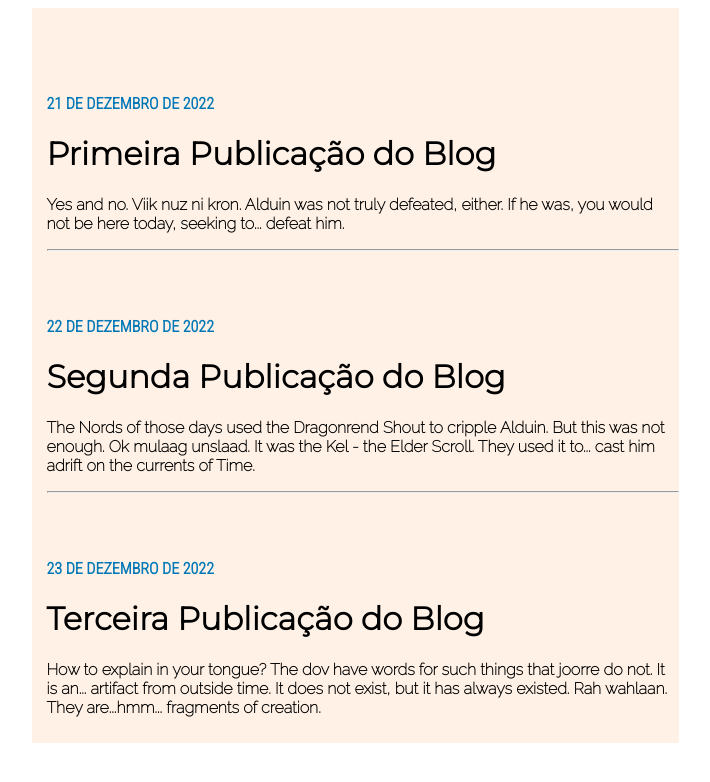
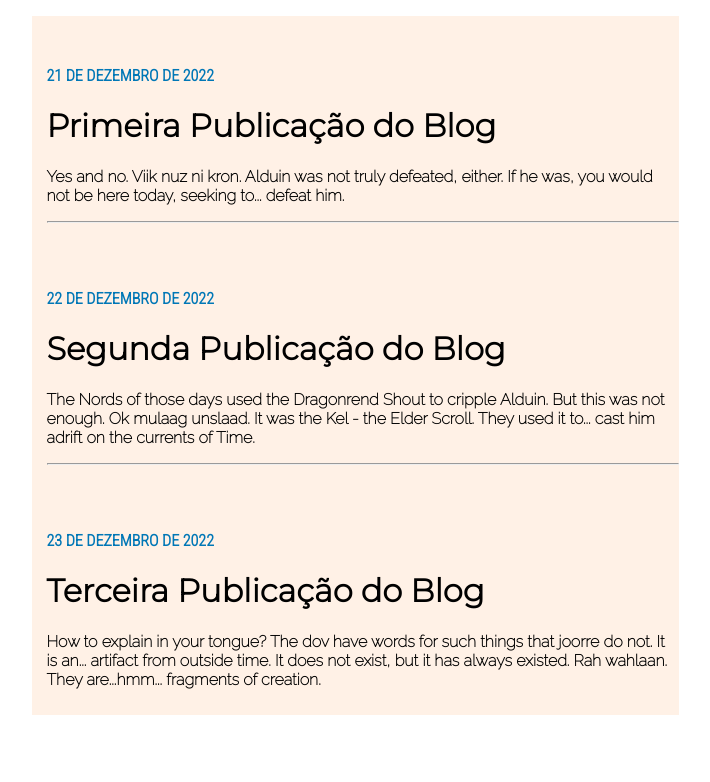
Before and after one commit to Farrush/Boxmodel, a plain HTML site: page index.html in a window 1280 px wide. Shown: the whole page, without its empty margins (285-995 px from the left). Drawn offline with Linux system fonts and the light colour scheme.

Commit message:
First commit

```diff
--- a/style.css
+++ b/style.css
@@ -4,7 +4,7 @@ div {
     width:50%;
     margin-left:auto;
     margin-right:auto;
-    padding:20px 0px 10px 15px;
+    padding:0px 0px 10px 15px;
     background-color:#fff1e6;
 }
 h1 {
```
Also changed, not shown: blog.png (added), 1 other file.
